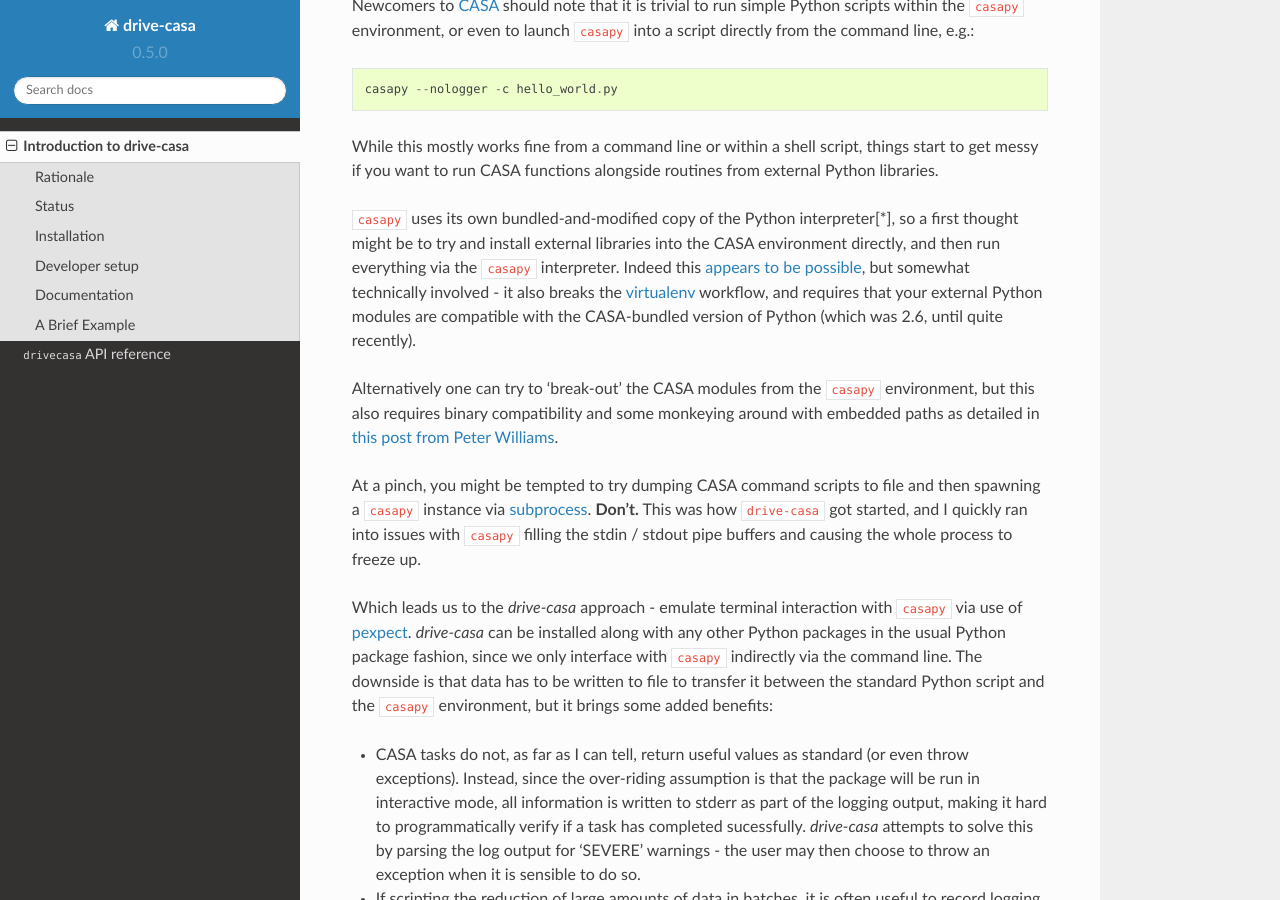
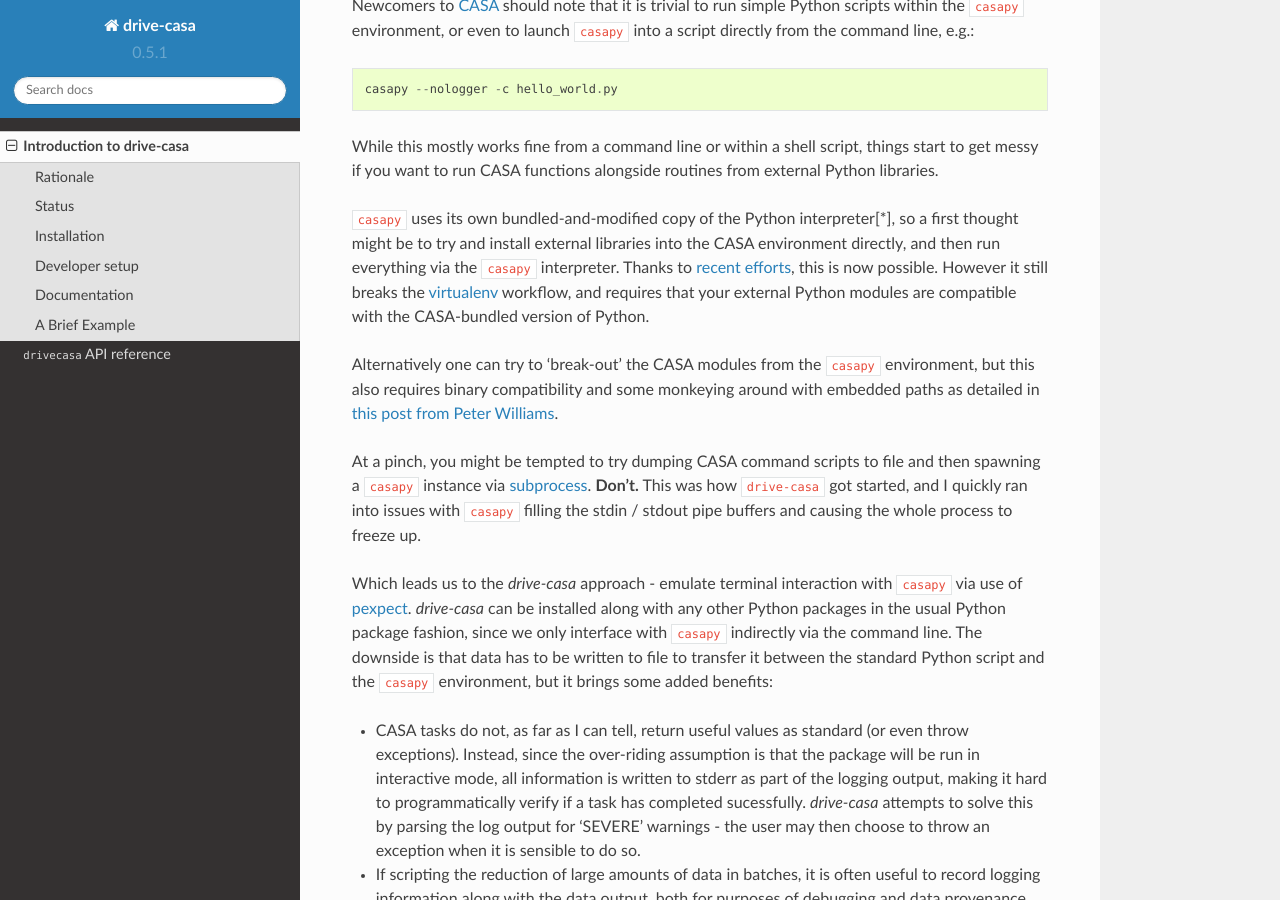
Before and after one commit to timstaley/drive-casa, a Sphinx documentation site: the page built from documentation/source/introduction.rst, in a window 1280 px wide and 900 px high, scrolled down 758 px. Built offline with Sphinx 7.4.7 and the Read the Docs theme 2.0.0, drawn with Linux system fonts in a browser that asks for light colours; formulas are drawn with MathJax 3; the version number is read from the project's files by our own code.

Commit message:
Note existence of radio-astro-tools/casa-python, test CASA 4.2.2.

```diff
--- a/documentation/source/introduction.rst
+++ b/documentation/source/introduction.rst
@@ -52,11 +52,11 @@
 ``casapy`` uses its own bundled-and-modified copy of the Python interpreter[*],
 so a first thought might be to try and install external libraries into the CASA
 environment directly, and then run everything via the ``casapy`` interpreter.
-Indeed this
-`appears to be possible <http://kneedme.blogspot.co.uk/2011/09/install-additional-modulespackages-in_22.html>`_,
-but somewhat technically involved - it also breaks the virtualenv_ workflow,
+Thanks to `recent efforts <https://github.com/radio-astro-tools/casa-python>`_,
+this is now possible.
+However it still breaks the virtualenv_ workflow,
 and requires that your external Python modules are compatible with the
-CASA-bundled version of Python (which was 2.6, until quite recently).
+CASA-bundled version of Python.
 
 Alternatively one can try to 'break-out' the CASA modules from the
 ``casapy`` environment, but this also requires binary compatibility and some
--- a/setup.py
+++ b/setup.py
@@ -4,7 +4,7 @@
 
 setup(
     name="drive-casa",
-    version="0.5.0",
+    version="0.5.1",
     packages=['drivecasa'],
     description="""An interfacing package for scripting CASA from within a larger pipeline.""",
     author="Tim Staley",
```
Also changed, not shown: 1 other file.
